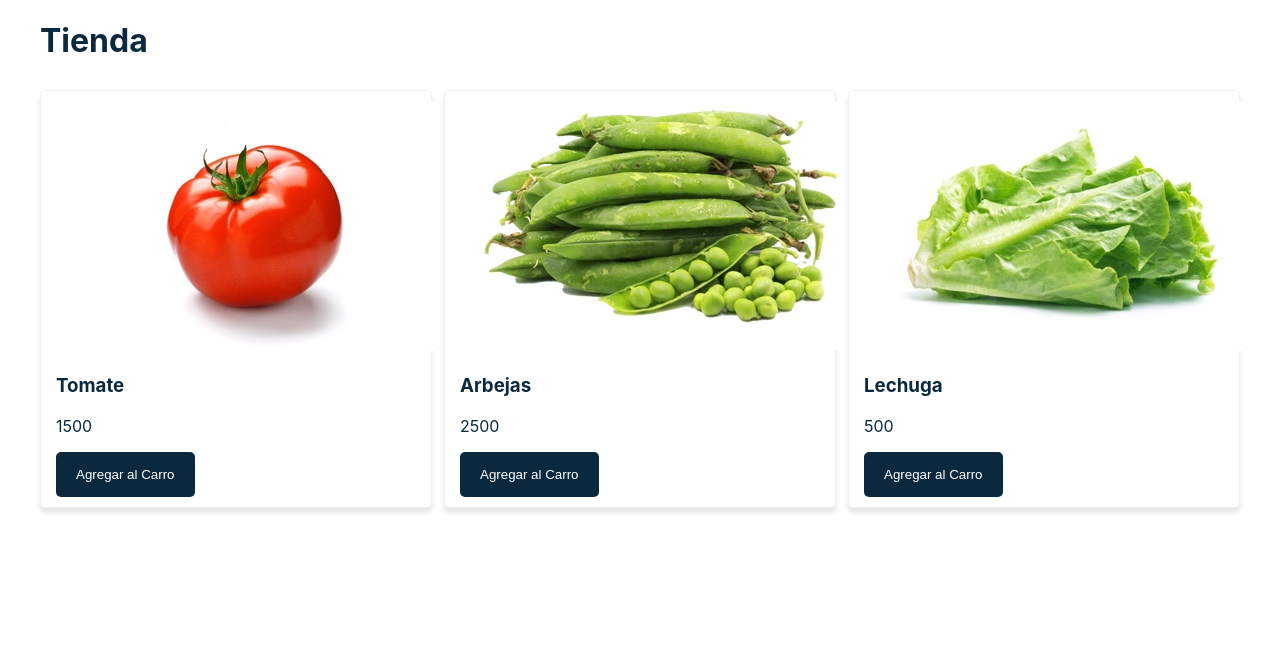
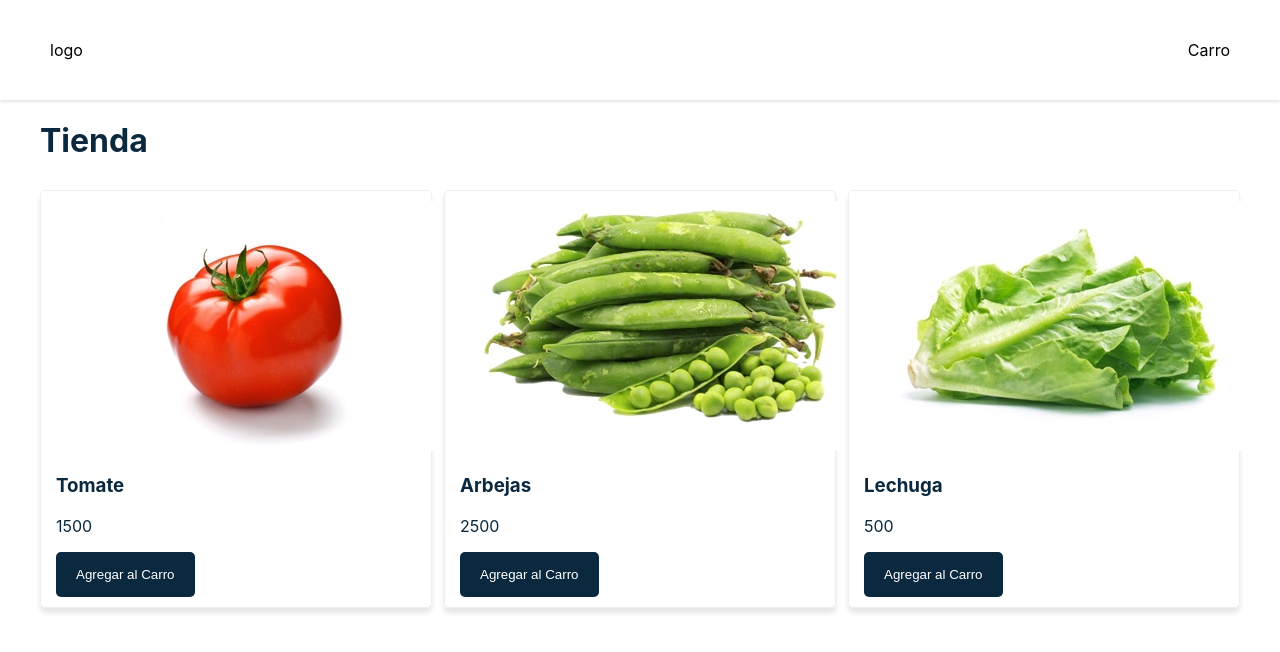
Before and after one commit to 51p50x/shopping-cart, a React (Create React App) app: page / in a window 1280 px wide. Shown: the top 652 px of the page. Built offline with nearby package versions, Linux system fonts and the light colour scheme.

Commit message:
sc-5: Navbar created
 * Navbar component was created

 * Navbar component was added to the App component

```diff
--- a/src/App.js
+++ b/src/App.js
@@ -2,7 +2,7 @@
 import Productos from './components/Productos'
 import Layout from './components/Layout'
 import Title from './components/Title'
-
+import Navbar from './components/Navbar'
 class App extends Component {
   state = {
     productos:[
@@ -15,6 +15,7 @@
   render(){
     return(
       <div>
+        <Navbar/>
         <Layout>
           <Title/>
           <Productos
--- /dev/null
+++ b/src/components/Navbar.js
@@ -0,0 +1,27 @@
+import { Component } from "react";
+
+const styles = {
+    navbar:{
+        display: 'flex',
+        flexDirection:'row',
+        alignItems:'center',
+        height:'100px',
+        justifyContent:'space-between',
+        position: 'relative',
+        padding: '0 50px',
+        boxShadow: '0 2px 3px rgb(0,0,0,0.1)'
+    }
+}
+
+class Navbar extends Component{
+    render(){
+        return(
+            <nav style={styles.navbar}>
+                <p>logo</p>
+                <p>Carro</p>
+            </nav>
+        )
+    }
+}
+
+export default Navbar
```
